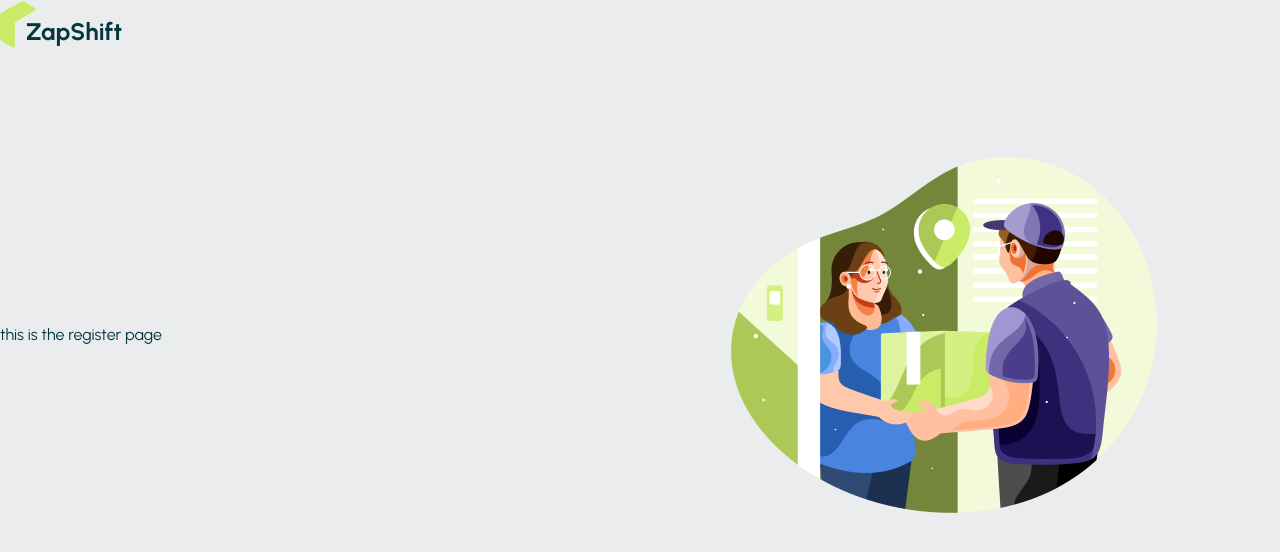
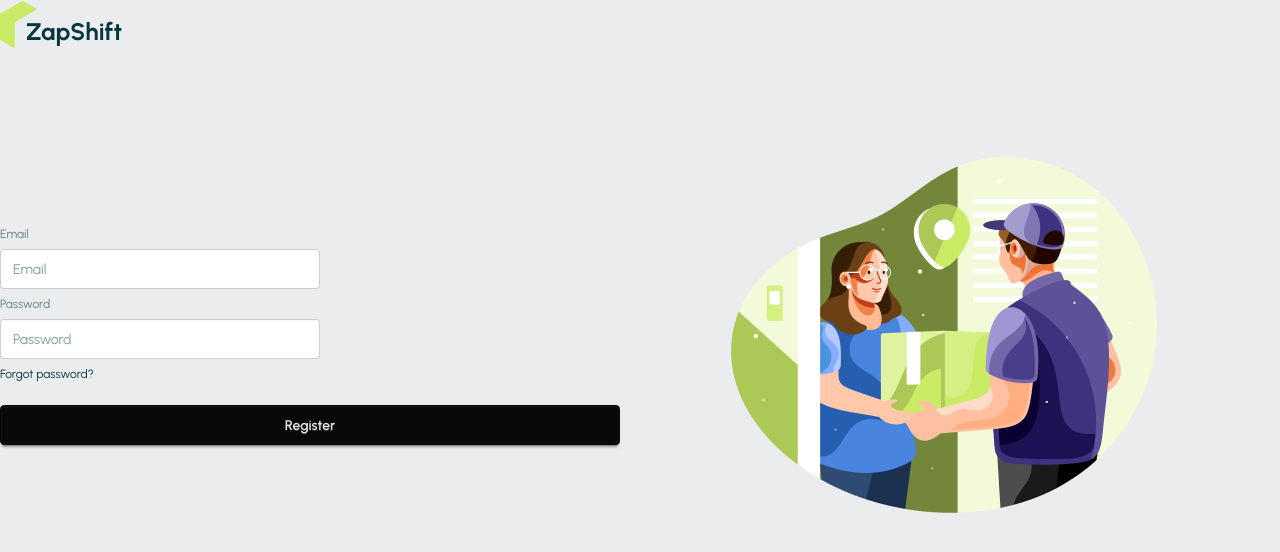
Before and after one commit to khubaibm039/zap-ship-client, a React (Vite) app: page /register in a window 1280 px wide. Shown: the top 552 px of the page. Built offline with nearby package versions, Linux system fonts and the light colour scheme.

Commit message:
react hook form

```diff
--- a/src/Pages/Auth/Register/Register.jsx
+++ b/src/Pages/Auth/Register/Register.jsx
@@ -1,8 +1,64 @@
+import { useForm } from "react-hook-form";
 
 const Register = () => {
+    const {
+        register,
+        handleSubmit,
+        formState: { errors },
+    } = useForm();
+    const handleRegister = (data) => {
+        console.log("after register", data);
+    };
+
     return (
         <div>
-            <h1>this is the register page</h1>
+            <form action="" onSubmit={handleSubmit(handleRegister)}>
+                <fieldset className="fieldset">
+                    <label className="label">Email</label>
+                    <input
+                        type="email"
+                        {...register("email", { required: true })}
+                        className="input"
+                        placeholder="Email"
+                    />
+                    {errors.email?.type === "required" && (
+                        <p className="text-red-500 mt-1" role="alert">
+                            Email is required
+                        </p>
+                    )}
+                    <label className="label">Password</label>
+                    <input
+                        type="password"
+                        {...register("password", {
+                            required: true,
+                            minLength: 6,
+                            pattern:
+                                /^(?=.*[A-Z])(?=.*\d)(?=.*[@$!%*?&])[A-Za-z\d@$!%*?&]{6,}$/,
+                        })}
+                        className="input"
+                        placeholder="Password"
+                    />
+                    {errors.password?.type === "required" && (
+                        <p className="text-red-500 mt-1" role="alert">
+                            Password is required
+                        </p>
+                    )}
+                    {errors.password?.type === "minLength" && (
+                        <p className="text-red-500 mt-1" role="alert">
+                            Password must be at least 6 characters
+                        </p>
+                    )}
+                    {errors.password?.type === "pattern" && (
+                        <p className="text-red-500 mt-1" role="alert">
+                            Password must contain at least one uppercase letter, one digit, and one special character
+                        </p>
+                    )}
+                    <div>
+                        <a className="link link-hover">Forgot password?</a>
+                    </div>
+                    <button className="btn btn-neutral mt-4">Register</button>
+                </fieldset>
+            </form>
         </div>
     );
 };
```
